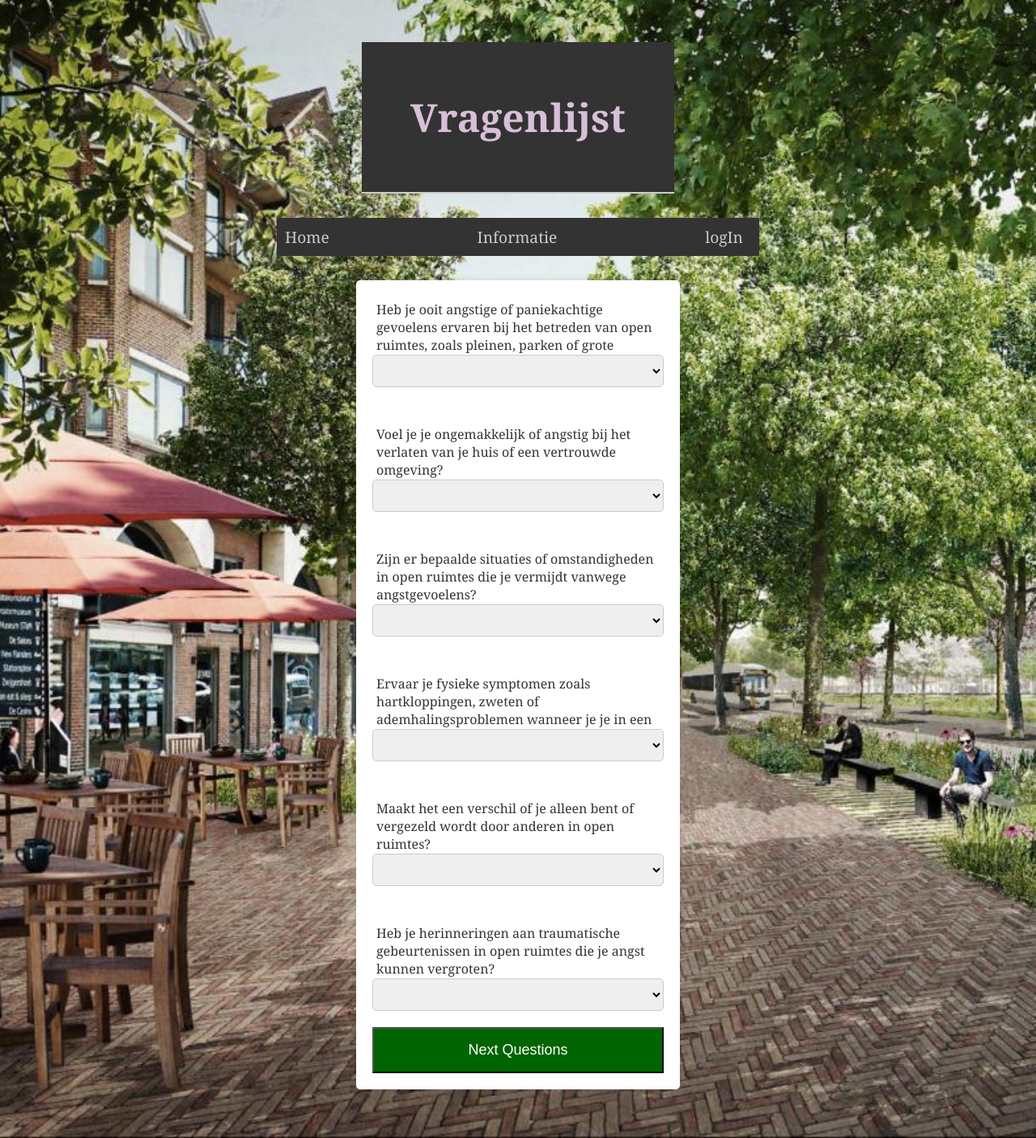
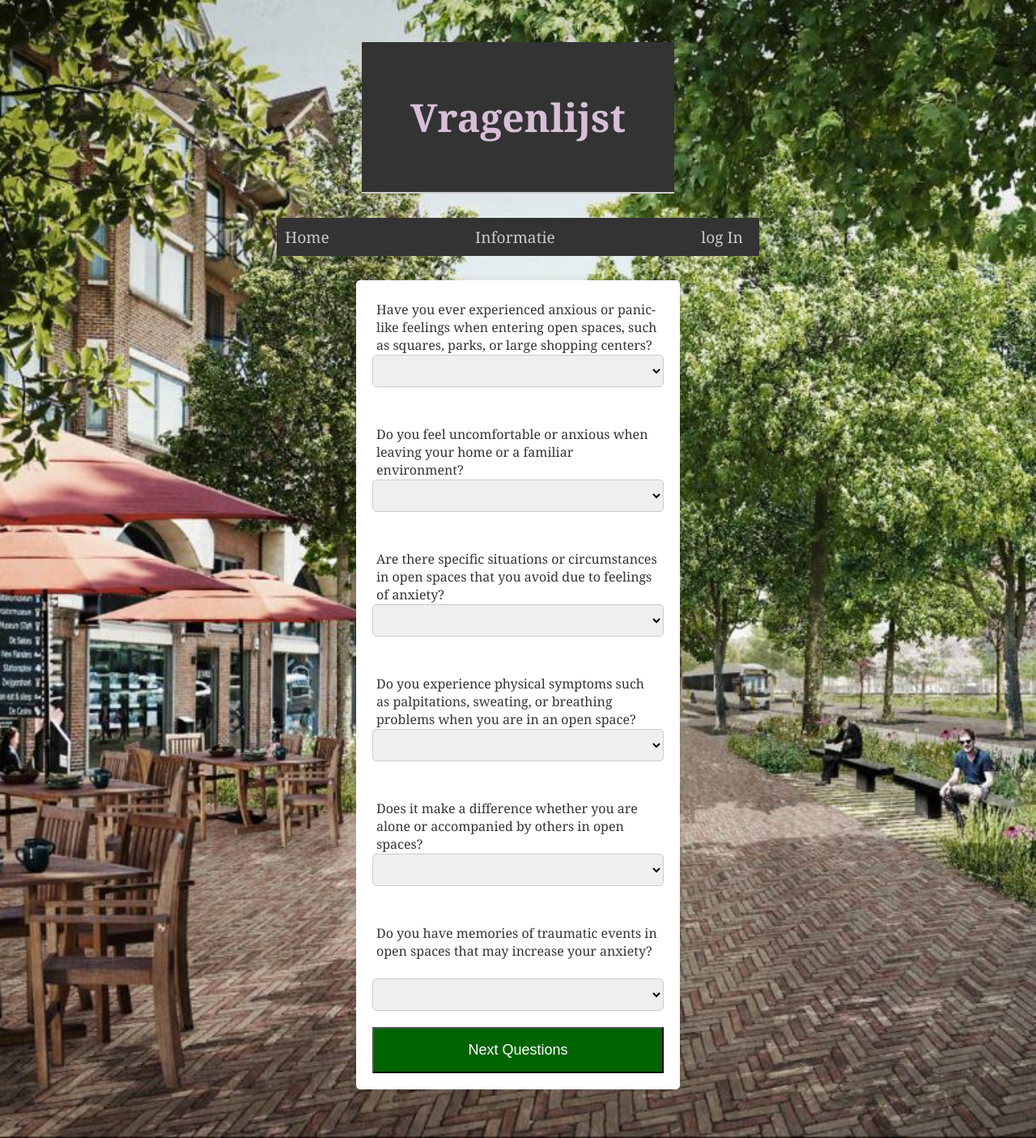
Before and after one commit to Tim-den-Bode/Project-P3-Agorafobie, a PHP site: page /vragen.html in a window 1280 px wide. Shown: the whole page at 81% size. Run offline with PHP 8.4, Linux system fonts and the light colour scheme.

Commit message:
DanisCommitTekstNL->Engels

```diff
--- a/css/Inlog.css
+++ b/css/Inlog.css
@@ -98,5 +98,3 @@ body .login-container #username {
 body .login-container #password {
   margin-top: -18px;
 }
-
-/*# sourceMappingURL=inlog.css.map */
--- a/vragen.html
+++ b/vragen.html
@@ -19,62 +19,56 @@
         <ul>
             <li><a href="index.html">Home</a></li>
             <li><a href="Symptomen.html">Informatie</a></li>
-            <li><a href="inlog.html">logIn</a></li>
+            <li><a href="inlog.html">log In</a></li>
         </ul>
     </nav>
 
     <form id="questionnaire">
-        <label for="q1">Heb je ooit angstige of paniekachtige gevoelens ervaren bij het betreden van open ruimtes, zoals
-            pleinen, parken of grote winkelcentra?</label><br>
+        <label for="q1">Have you ever experienced anxious or panic-like feelings when entering open spaces, such as squares, parks, or large shopping centers?</label><br>
 <select id="q1" name="q1">
 <option value=""></option>
-            <option value="option1">Altijd</option>
-            <option value="option2">Soms</option>
-            <option value="option3">Nooit</option>
+<option value="option1">Always</option>
+<option value="option2">Sometimes</option>
+<option value="option3">Never</option>
 </select><br>
 
-        <label for="q2">Voel je je ongemakkelijk of angstig bij het verlaten van je huis of een vertrouwde
-            omgeving?</label><br>
+<label for="q2">Do you feel uncomfortable or anxious when leaving your home or a familiar environment?</label><br>
 <select id="q2" name="q2">
 <option value=""></option>
-            <option value="option1">Ja</option>
-            <option value="option2">Nee</option>
-            <option value="option3">Soms</option>
+<option value="option1">Yes</option>
+<option value="option2">No</option>
+<option value="option3">Sometimes</option>
 </select><br>
 
-        <label for="q3">Zijn er bepaalde situaties of omstandigheden in open ruimtes die je vermijdt vanwege
-            angstgevoelens?</label><br>
+<label for="q3">Are there specific situations or circumstances in open spaces that you avoid due to feelings of anxiety?</label><br>
 <select id="q3" name="q3">
 <option value=""></option>
-            <option value="option1">Ja, heel vaak</option>
-            <option value="option2">Nee, nooit</option>
-            <option value="option3">Soms</option>
+<option value="option1">Yes, very often</option>
+<option value="option2">No, never</option>
+<option value="option3">Sometimes</option>
 </select><br>
 
-        <label for="q4">Ervaar je fysieke symptomen zoals hartkloppingen, zweten of ademhalingsproblemen wanneer je je
-            in een open ruimte bevindt?</label><br>
+<label for="q4">Do you experience physical symptoms such as palpitations, sweating, or breathing problems when you are in an open space?</label><br>
 <select id="q4" name="q4">
 <option value=""></option>
-            <option value="option1">Ja, ik herken alle symptonen</option>
-            <option value="option2">Ik herken maar een paar symptonen</option>
-            <option value="option3">Nee, ik herken geen symptonen</option>
+<option value="option1">Yes, I recognize all symptoms</option>
+<option value="option2">I recognize only a few symptoms</option>
+<option value="option3">No, I don't recognize any symptoms</option>
 </select><br>
 
-        <label for="q5">Maakt het een verschil of je alleen bent of vergezeld wordt door anderen in open
-            ruimtes?</label><br>
+<label for="q5">Does it make a difference whether you are alone or accompanied by others in open spaces?</label><br>
 <select id="q5" name="q5">
 <option value=""></option>
-            <option value="option1">Ja</option>
-            <option value="option2">Nee</option>
+<option value="option1">Yes</option>
+<option value="option2">No</option>
 </select><br>
-        <label for="q6">Heb je herinneringen aan traumatische gebeurtenissen in open ruimtes die je angst kunnen
-            vergroten?</label><br>
 
+<label for="q6">Do you have memories of traumatic events in open spaces that may increase your anxiety?</label><br>
 <select id="q6" name="q6">
 <option value=""></option>
-            <option value="option1">Jawel</option>
-            <option value="option2">Nee</option>
-            <option value="option3">Jawel, maar de herinneringen zijn vaag</option>
+<option value="option1">Yes</option>
+<option value="option2">No</option>
+<option value="option3">Yes, but the memories are vague</option>
 </select>
 
             <button onclick="nextPage()" type="button" id="button">Next Questions</button>
```
Also changed, not shown: vragen2.html (+23 -23 lines). Lines whose indentation alone changed are shown as unchanged.
